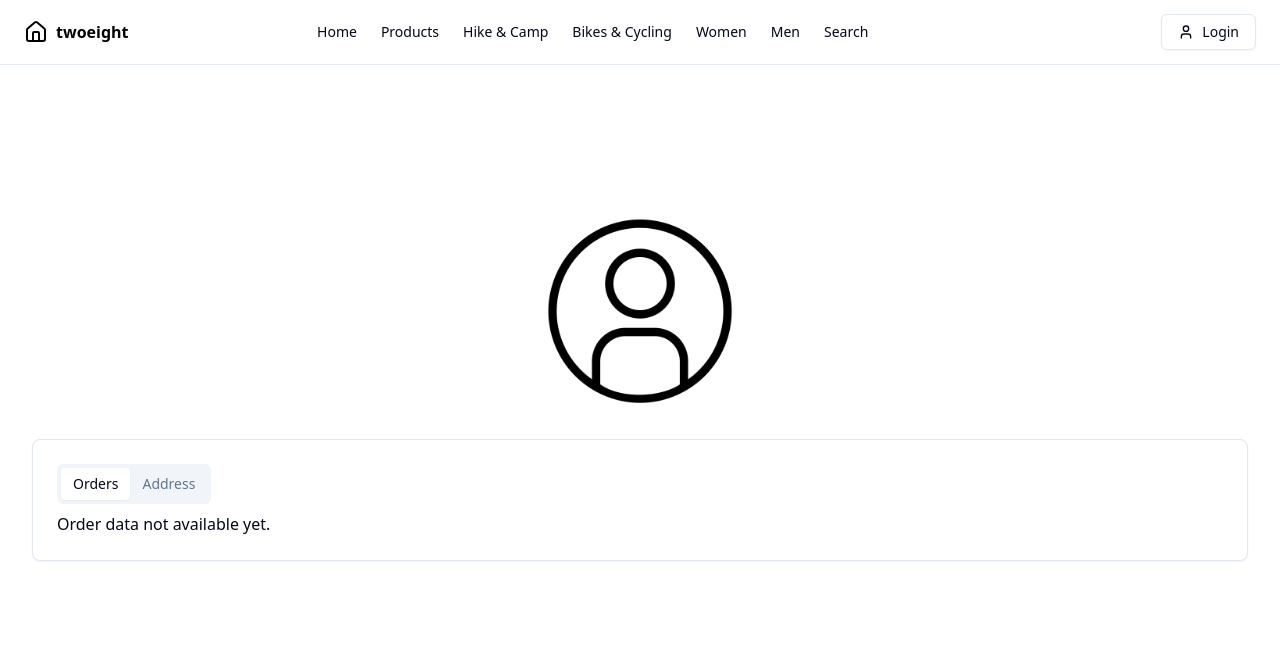
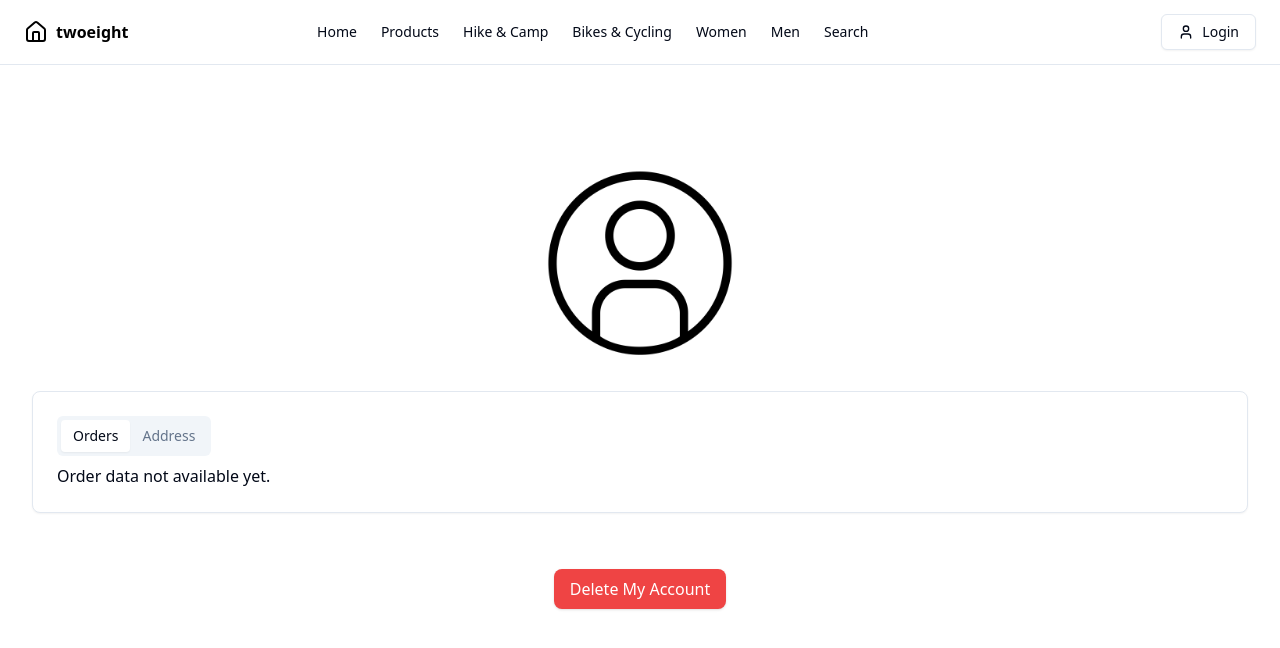
Before and after one commit to MuratAyar/CS308_Team_28, a React (Vite) app in the folder client/: page /shop/account in a window 1280 px wide. Shown: the top 648 px of the page. Built offline with nearby package versions, Linux system fonts and the light colour scheme.

Commit message:
added account delete button & handled navigation

```diff
--- a/client/src/pages/shopping-view/account.jsx
+++ b/client/src/pages/shopping-view/account.jsx
@@ -2,11 +2,21 @@ import { Tabs, TabsContent, TabsList, TabsTrigger } from "@/components/ui/tabs";
 import accImg from "../../assets/account.jpg";
 import Address from "@/components/shopping-view/address";
 import ShoppingOrders from "@/components/shopping-view/orders";
+import { useNavigate } from "react-router-dom"; // Added to enable navigation
+import { useSelector } from "react-redux"; // Added to access user info from Redux
 
 //IMPORTANT NOTES!!
 //<ShoppingOrders /> will be added to the line 23
 
 function ShoppingAccount() {
+  const user = useSelector((state) => state.auth.user); // Access user data from Redux
+  const navigate = useNavigate();
+
+  const handleDeleteAccount = () => {
+      // Navigate to the confirm-delete page with user info
+      navigate("/shop/account/confirm-delete", { state: { user } });
+  };
+
     return (
       <div className="flex flex-col items-center justify-center min-h-screen"> {/* Centers content vertically and horizontally */}
         <div className="relative h-[200px] w-[200px] overflow-hidden"> {/* Adjust width and height as needed */}
@@ -30,6 +40,15 @@ function ShoppingAccount() {
               </TabsContent>
             </Tabs>
           </div>
+                {/* Added delete account button */}
+                <div className="flex justify-center mt-6">
+                    <button
+                        onClick={handleDeleteAccount}
+                        className="bg-red-500 text-white px-4 py-2 rounded-lg shadow hover:bg-red-600"
+                    >
+                        Delete My Account
+                    </button>
+                </div>
         </div>
       </div>
     );
```
